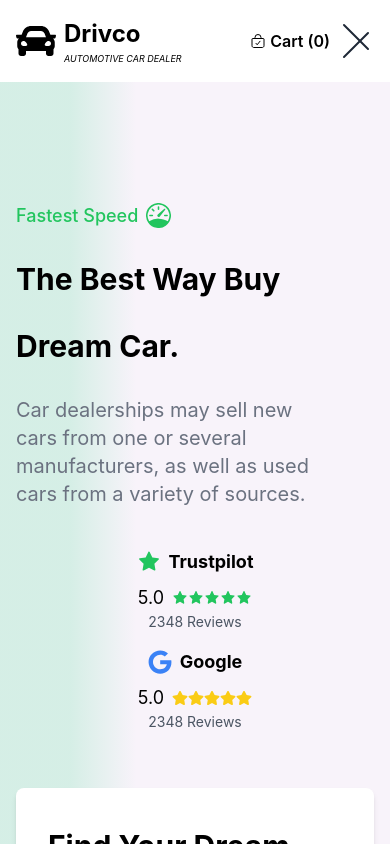
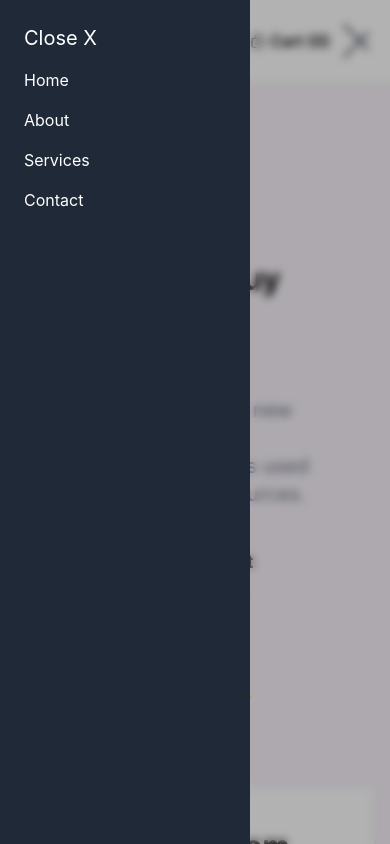
Before and after one commit to ashutosh-dgksocial/moto-platform, a React (Vite) app: page / in a window 390 px wide. Both pictures are taken after a click on the button 356 px from the left and 40 px from the top of the page. Shown: the top 844 px of the page. Built offline with nearby package versions, Linux system fonts and the light colour scheme.

Commit message:
sidebar done

```diff
--- a/src/App.tsx
+++ b/src/App.tsx
@@ -6,6 +6,7 @@
 import NewsArticle from "./sections/NewsArticle/NewsArticle";
 import ExploreOption from "./sections/ExploreOption/ExploreOption";
 import BrandCategory from "./sections/BrandCategory/BrandCategory";
+import Sidebar from "./sections/AppHeader/Sidebar";
 
 
 function App() {
@@ -15,6 +16,8 @@
       <HeroSection />
       <ExploreOption />
       <BrandCategory />
+      <Sidebar />
+
       {/* <CustomerFeedback/> */}
       {/* <NewsArticle/> */}
       {/* <AppFooter/> */}
--- a/src/sections/AppHeader/AppHeader.tsx
+++ b/src/sections/AppHeader/AppHeader.tsx
@@ -10,25 +10,45 @@
 import { CiHeart } from "react-icons/ci";
 import { CgProfile } from "react-icons/cg";
 import Hamburger from "../../components/Hamburger/Hamburger";
-import { useState } from "react";
+import { useEffect, useState, useRef } from "react";
+import Sidebar from "./Sidebar";
 
 const AppHeader = () => {
-  const [isOpen, setIsOpen] = useState(false); // State for tracking if Hamburger is open
+  const [isOpen, setIsOpen] = useState(false);
+  const sidebarRef = useRef<HTMLDivElement>(null);
+  const toggleSidebar = () => {
+    setIsOpen((prev) => !prev); // Toggle sidebar
+  };
 
-  const handleClick = () => {
-    setIsOpen(prev => !prev); // Toggle isOpen state
-    alert('hello');
+  // Close sidebar on click outside
+  useEffect(() => {
+    const handleClickOutside = (event: any) => {
+      // console.log("Clicked target:", event.target); // Logs the clicked element
+      // console.log("Sidebar reference:", sidebarRef.current);
+      if (sidebarRef.current && !sidebarRef.current.contains(event.target)) {
+        setIsOpen(false); // Close sidebar
+      }
     };
+
+    document.addEventListener("mousedown", handleClickOutside);
+    return () => {
+      document.removeEventListener("mousedown", handleClickOutside);
+    };
+  }, []);
+
   return (
+    <>
       <header className="bg-white">
-      <div className="max-w-screen-2xl mx-auto flex items-center justify-between px-4 py-4 md:px-8">
+        <div className="mx-auto flex max-w-screen-2xl items-center justify-between px-4 py-4 md:px-8">
           {/* Logo */}
           <div className="mr-1 flex items-center space-x-2 md:mr-6">
             <div>
               <FaCar className="h-10 w-10 md:h-20 md:w-20" />
             </div>
             <div className="flex flex-col">
-            <h1 className="text-2xl font-bold leading-9 md:text-4xl">Drivco</h1>
+              <h1 className="text-2xl font-bold leading-9 md:text-4xl">
+                Drivco
+              </h1>
               <p className="text-[9px] italic">AUTOMOTIVE CAR DEALER</p>
             </div>
           </div>
@@ -69,15 +89,28 @@
             >
               <IoBagCheckOutline />
               <span className="ml-1 text-nowrap font-semibold">Cart (0)</span>
-
-            <div className="ml-2">
-            <Hamburger isOpen={isOpen} onClick={handleClick}  />
-              {/* <Hamburger /> */}
+              <div className="ml-2 block md:hidden">
+                <Hamburger isOpen={isOpen} onClick={toggleSidebar} />
               </div>
             </a>
           </div>
         </div>
       </header>
+      {/* Background overlay with blur effect when sidebar is open */}
+      {isOpen && (
+        <div
+          className="fixed inset-0 z-[10] bg-black bg-opacity-30 backdrop-blur-sm"
+          onClick={toggleSidebar} // Close sidebar on click
+        />
+      )}
+
+      {/* Sidebar */}
+      <Sidebar
+        isOpen={isOpen}
+        toggleSidebar={toggleSidebar}
+        sidebarRef={sidebarRef}
+      />
+    </>
   );
 };
 
--- a/src/sections/AppHeader/Sidebar.tsx
+++ b/src/sections/AppHeader/Sidebar.tsx
@@ -0,0 +1,22 @@
+const Sidebar = ({ isOpen, toggleSidebar, sidebarRef }: any) => {
+    return (
+      <div
+        ref={sidebarRef}
+        className={`fixed left-0 top-0 h-full w-[250px] transform bg-gray-800 p-6 transition-transform ${
+          isOpen ? "translate-x-0" : "-translate-x-full"
+        } z-[20]`} // Higher z-index for the sidebar
+      >
+        <button className="mb-4 text-xl text-white" onClick={toggleSidebar}>
+          Close X
+        </button>
+        <ul className="space-y-4 text-white">
+          <li>Home</li>
+          <li>About</li>
+          <li>Services</li>
+          <li>Contact</li>
+        </ul>
+      </div>
+    );
+};
+
+export default Sidebar;
```
Lines whose indentation alone changed are shown as unchanged.
